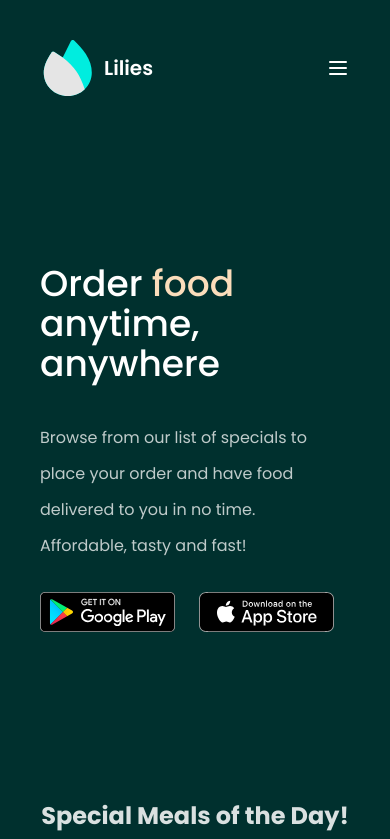
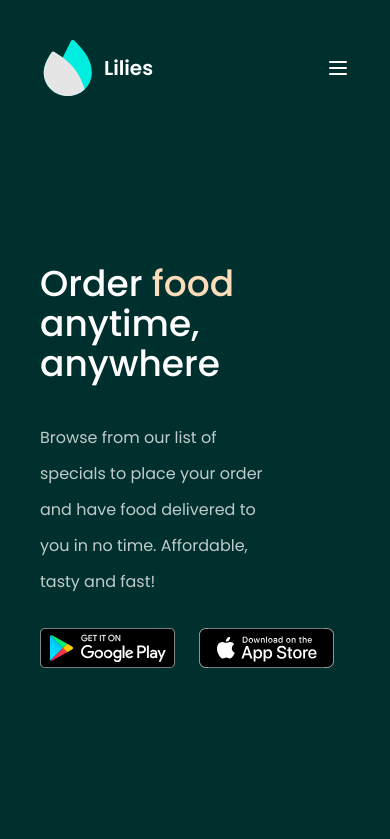
Before and after one commit to Abu-Miracle/food-app, a React (Create React App) app: page / in a window 390 px wide. Shown: the top 839 px of the page. Built offline with nearby package versions, Linux system fonts and the light colour scheme.

Commit message:
fix: minor padding issue

```diff
--- a/src/components/Hero.js
+++ b/src/components/Hero.js
@@ -4,7 +4,7 @@ import { motion } from "motion/react";
 
 export default function Hero() {
   return (
-    <div className="pl-10 py-32 md:py-20 md:px-24 flex items-center justify-between">
+    <div className="px-10 py-32 md:py-20 md:px-24 flex items-center justify-between">
       <motion.div
         className="max-w-[700px]"
         initial={{ opacity: 0, y: 20 }}
```
